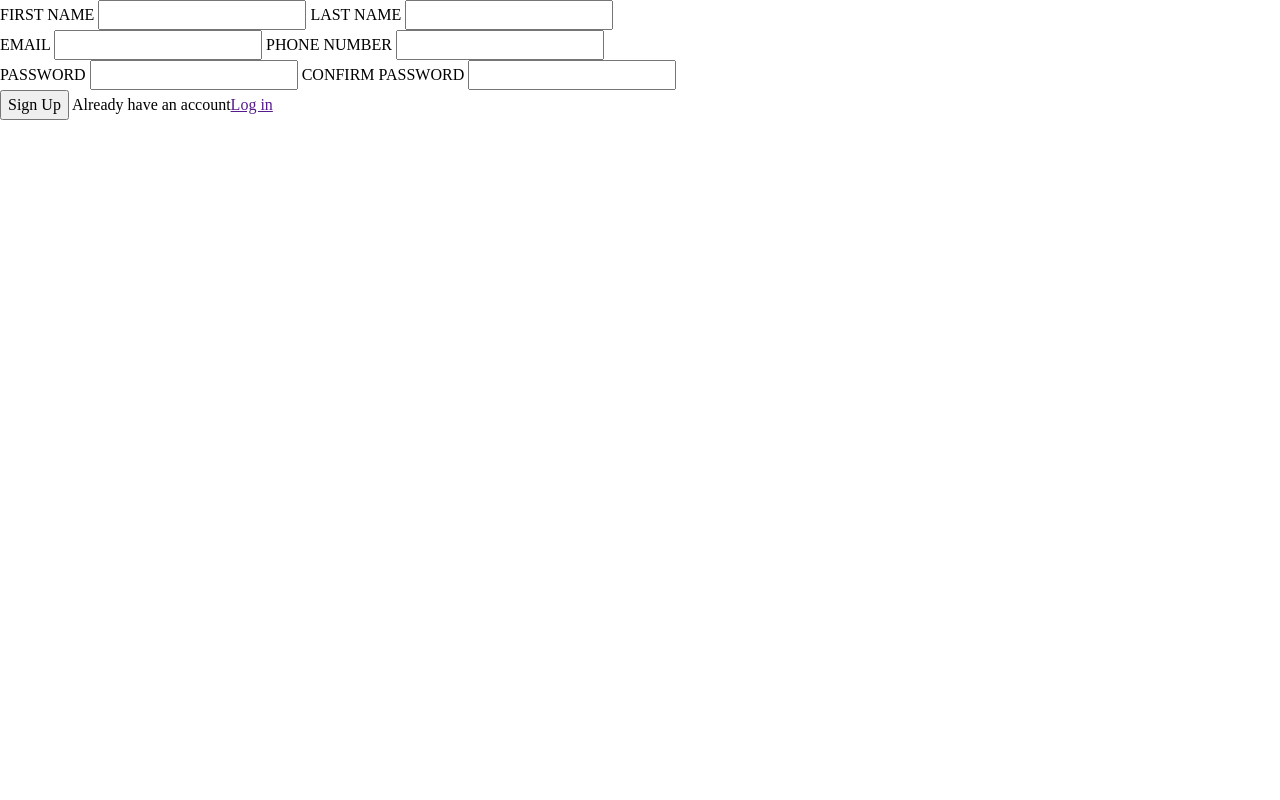
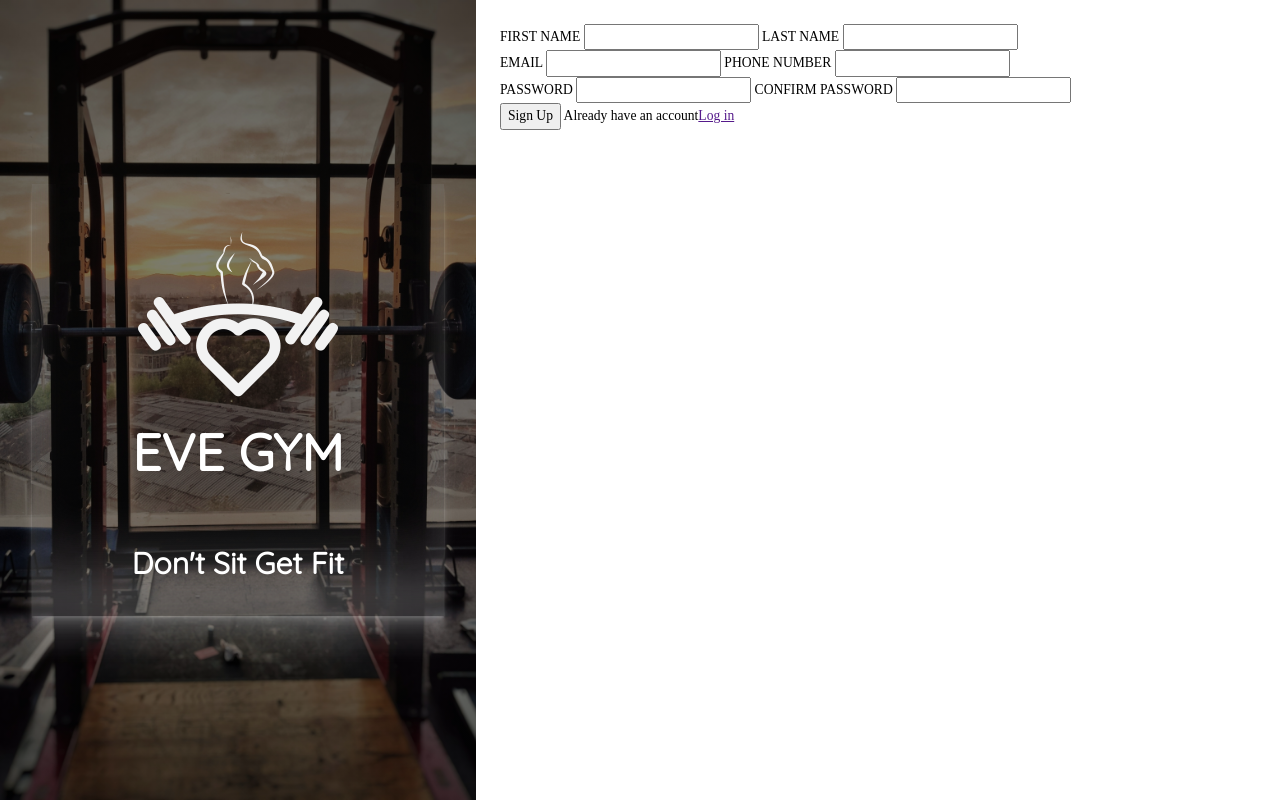
Before and after one commit to Andmana/sign-up, a plain HTML site: page index.html in a window 1280 px wide. Drawn offline with Linux system fonts and the light colour scheme.

Commit message:
Banner almost done

```diff
--- a/assets/css/style.css
+++ b/assets/css/style.css
@@ -1,9 +1,17 @@
+@font-face {
+  font-family: "QuickSand";
+  src: url("/assets/fonts/Quicksand-VariableFont_wght.ttf");
+  font-weight: normal;
+  font-style: normal;
+}
+
 /*
   Josh's Custom CSS Reset
   https://www.joshwcomeau.com/css/custom-css-reset/
 */
-
-*, *::before, *::after {
+*,
+*::before,
+*::after {
   box-sizing: border-box;
 }
 
@@ -16,26 +24,141 @@
   -webkit-font-smoothing: antialiased;
 }
 
-  img, picture, video, canvas, svg {
+img,
+picture,
+video,
+canvas,
+svg {
   display: block;
   max-width: 100%;
 }
 
-  input, button, textarea, select {
+input,
+button,
+textarea,
+select {
   font: inherit;
 }
 
-  p, h1, h2, h3, h4, h5, h6 {
+p,
+h1,
+h2,
+h3,
+h4,
+h5,
+h6 {
   overflow-wrap: break-word;
 }
 
 p {
   text-wrap: pretty;
 }
-  h1, h2, h3, h4, h5, h6 {
+h1,
+h2,
+h3,
+h4,
+h5,
+h6 {
   text-wrap: balance;
+
+  font-family: "QuickSand", system-ui, -apple-system, "Open Sans",
+    "Helvetica Neue", sans-serif;
 }
 
-  #root, #__next {
+#root,
+#__next {
   isolation: isolate;
 }
+
+main {
+}
+
+.container {
+  display: flex;
+  flex-wrap: wrap;
+  justify-content: center;
+}
+
+.container > div {
+  height: 100vh;
+}
+
+.banner {
+  padding: 10% 0;
+
+  flex: 2 2 220px;
+
+  background-image: linear-gradient(rgba(0, 0, 0, 0.5), rgba(0, 0, 0, 0.5)),
+    url("/assets/images/Gym-banner.jpg");
+  background-size: cover;
+  background-repeat: no-repeat;
+  background-position: center;
+
+  display: flex;
+  flex-direction: column;
+  justify-content: space-around;
+  align-items: center;
+
+  color: white;
+
+  text-align: center;
+}
+
+.hero {
+  padding: 30px 100px;
+  min-width: 400px;
+  display: flex;
+  flex-direction: column;
+  align-items: center;
+
+  font-size: clamp(1.2rem, 2vw, 3rem);
+
+  box-shadow: rgba(0, 0, 0, 0.17) 0px -23px 25px 0px inset,
+    rgba(255, 255, 255, 0.15) 0px -36px 30px 0px inset,
+    rgba(255, 255, 255, 0.1) 0px -79px 40px 0px inset,
+    rgba(255, 255, 255, 0.06) 0px 2px 1px, rgba(255, 255, 255, 0.09) 0px 4px 2px,
+    rgba(255, 255, 255, 0.09) 0px 8px 4px,
+    rgba(255, 255, 255, 0.09) 0px 16px 8px,
+    rgba(255, 255, 255, 0.09) 0px 32px 16px;
+}
+
+.hero > h1 {
+  margin-bottom: 50px;
+}
+
+#logo {
+  width: 200px;
+}
+
+.form-input {
+  flex: 3 3 420px;
+  padding: 20% 20%;
+
+  font-size: calc(12px + 0.1rem);
+}
+
+@media screen and (min-width: 480px) {
+  .form-input {
+    padding: 1.5rem;
+  }
+}
+
+/* From Uiverse.io by shadowmurphy */
+.input {
+  border: 2px solid transparent;
+  width: 15em;
+  height: 2.5em;
+  padding-left: 0.8em;
+  outline: none;
+  overflow: hidden;
+  background-color: #f3f3f3;
+  border-radius: 10px;
+  transition: all 0.5s;
+}
+
+.input:hover,
+.input:focus {
+  border: 2px solid #4a9dec;
+  box-shadow: 0px 0px 0px 7px rgb(74, 157, 236, 20%);
+  background-color: white;
+}
--- a/index.html
+++ b/index.html
@@ -1,41 +1,45 @@
 <!DOCTYPE html>
 <html lang="en">
   <head>
-    <meta charset="UTF-8">
-    <meta name="viewport" content="width=device-width, initial-scale=1.0">
+    <meta charset="UTF-8" />
+    <meta name="viewport" content="width=device-width, initial-scale=1.0" />
     <title>Document</title>
-    <link rel="stylesheet" href="/assets/css/style.css">
+    <link rel="stylesheet" href="/assets/css/style.css" />
     <script src="assets/js/script.js" defer></script>
   </head>
   <body>
     <main>
       <div id="container" class="container">
         <div class="banner">
-
+          <div class="hero">
+            <img src="/assets/images/Logo-white.png" alt="" id="logo" />
+            <h1>EVE GYM</h1>
+            <h3>Don't Sit Get Fit</h3>
           </div>
-            <div class="form">
+          <!-- <img src="/assets/images/Gym-banner.jpg" alt="" /> -->
+        </div>
+        <div class="form-input">
           <form>
             <div>
               <label for="fname">FIRST NAME</label>
-                        <input type="text" name="fname" id="fname">
+              <input type="text" name="fname" id="fname" />
 
               <label for="fname">LAST NAME</label>
-                        <input type="text" name="lname" id="lname">
+              <input type="text" name="lname" id="lname" />
             </div>
             <div>
               <label for="email">EMAIL</label>
-                        <input type="email" name="email" id="email">
-
+              <input type="email" name="email" id="email" />
 
               <label for="email">PHONE NUMBER</label>
-                        <input type="phone" name="phone" id="phone">
+              <input type="phone" name="phone" id="phone" />
             </div>
             <div>
               <label for="password">PASSWORD</label>
-                        <input type="password" name="password" id="password">
+              <input type="password" name="password" id="password" />
 
               <label for="password">CONFIRM PASSWORD</label>
-                        <input type="repassword" name="repassword" id="repassword">
+              <input type="repassword" name="repassword" id="repassword" />
             </div>
 
             <div>
@@ -43,7 +47,6 @@
               Already have an account<a href="">Log in</a>
             </div>
           </form>
-
         </div>
       </div>
     </main>
```
Also changed, not shown: assets/fonts/Quicksand-VariableFont_wght.ttf (added), assets/images/Logo-white.png (added), assets/images/Logo.png (added). Lines whose indentation alone changed are shown as unchanged.
